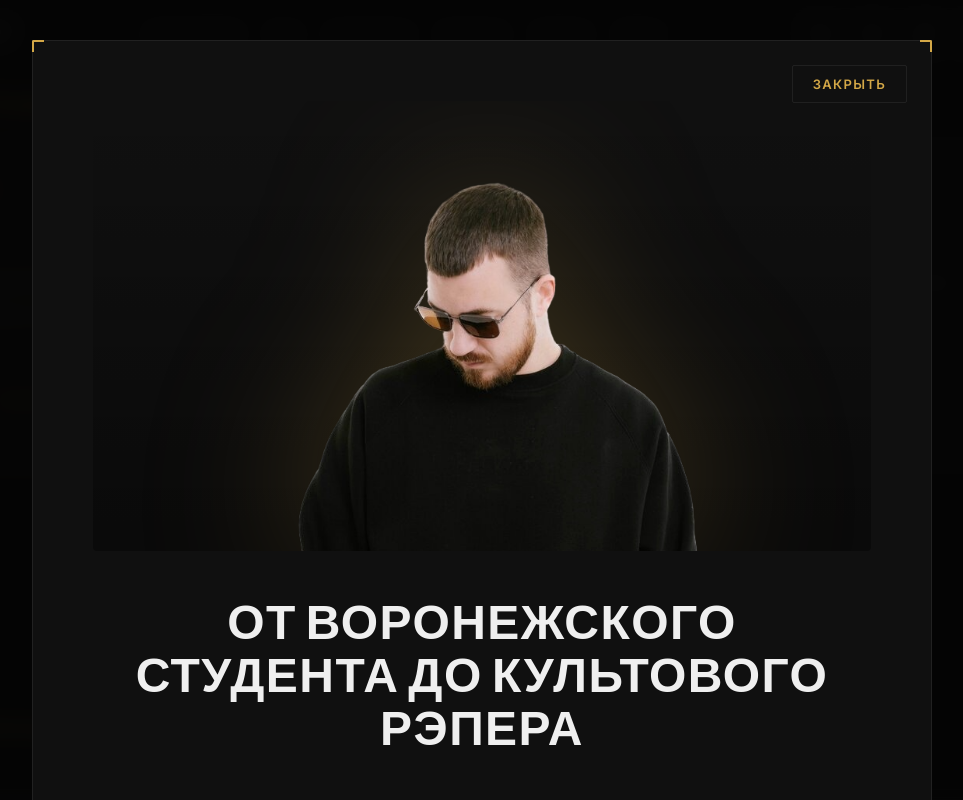
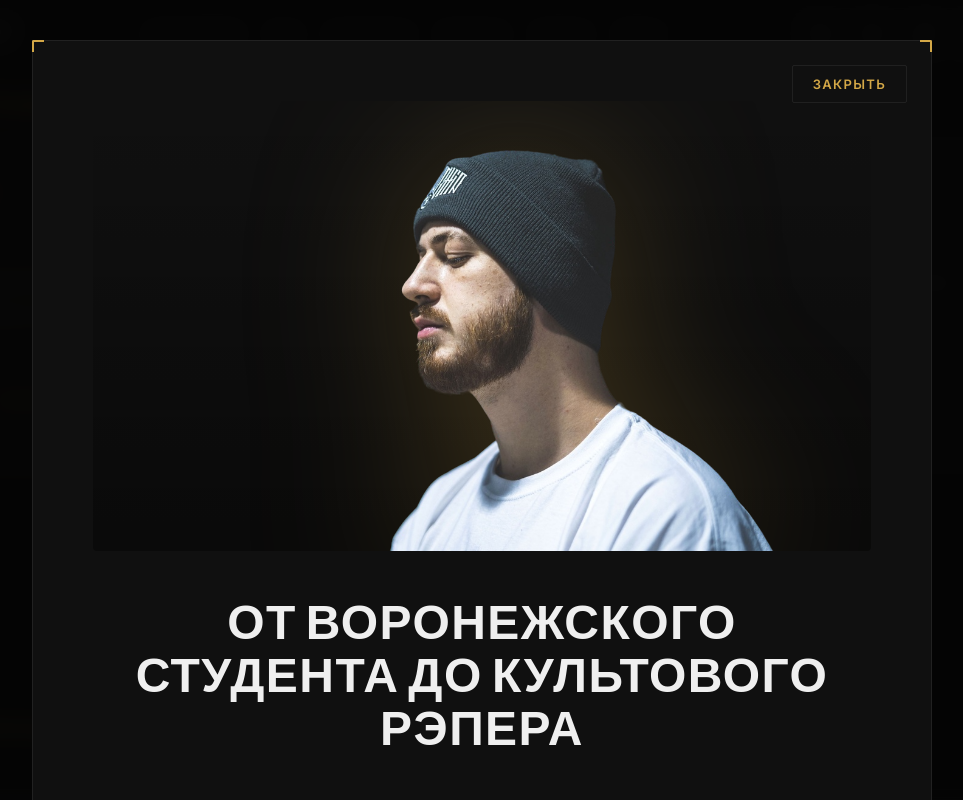
Before and after one commit to drknvpn/ChipaChipWeb, a React (Vite) app: page / in a window 1280 px wide. Both pictures are taken after a click on the button "УЗНАТЬ БОЛЬШЕ О ИСПОЛНИТЕЛЕ". Shown: the part 833-1633 px from the top of the page, without its empty margins (158-1121 px from the left). Built offline with nearby package versions, Linux system fonts and the light colour scheme.

Commit message:
Update Bio.tsx

```diff
--- a/src/components/Bio.tsx
+++ b/src/components/Bio.tsx
@@ -1,6 +1,6 @@
 import { useState, useEffect, useRef } from 'react'
 import './Bio.css'
-import artistPhoto from '../assets/ChipaChipArt.png'
+import artistPhoto from '../assets/ChChArt.png'
 
 const extendedBio = {
   title: 'От воронежского студента до культового рэпера',
@@ -63,7 +63,7 @@ export default function Bio() {
           <span className="corner corner-bl" />
           <span className="corner corner-br" />
           <div className="bio-inner">
-            <div className="bio-quote-mark">"</div>
+            <div className="bio-quote-mark">“</div>
             <p className="bio-text">
               ChipaChip — исполнитель с богатой историей и солидным бэкграундом. Отличная продуктивность и участие во многих проектах: от телешоу до онлайн баттлов принесли ему заслуженный успех и широкую узнаваемость.
             </p>
@@ -110,7 +110,7 @@ export default function Bio() {
                           className="bio-discography-btn"
                         >
                           <span>{btn.label}</span>
-                          <svg width="14" height="14" viewBox="0 0 24 24" fill="none" stroke="currentColor" strokeWidth="2" strokeLinecap="round" strokeLinejoin="round">
+                          <svg width="12" height="12" viewBox="0 0 24 24" fill="none" stroke="currentColor" strokeWidth="2" strokeLinecap="round" strokeLinejoin="round">
                             <path d="M7 17L17 7M17 7H7M17 7V17" />
                           </svg>
                         </a>
```
